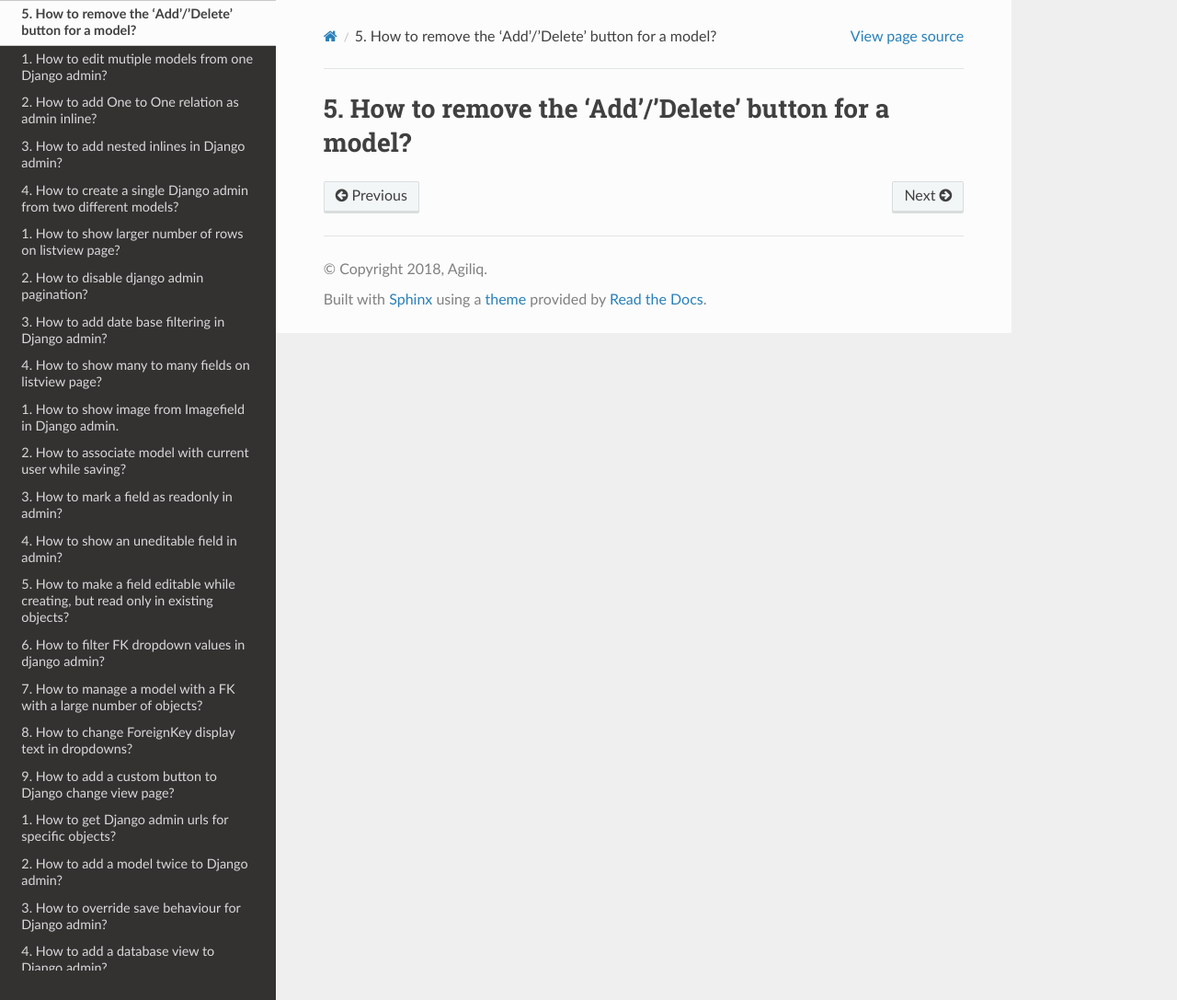
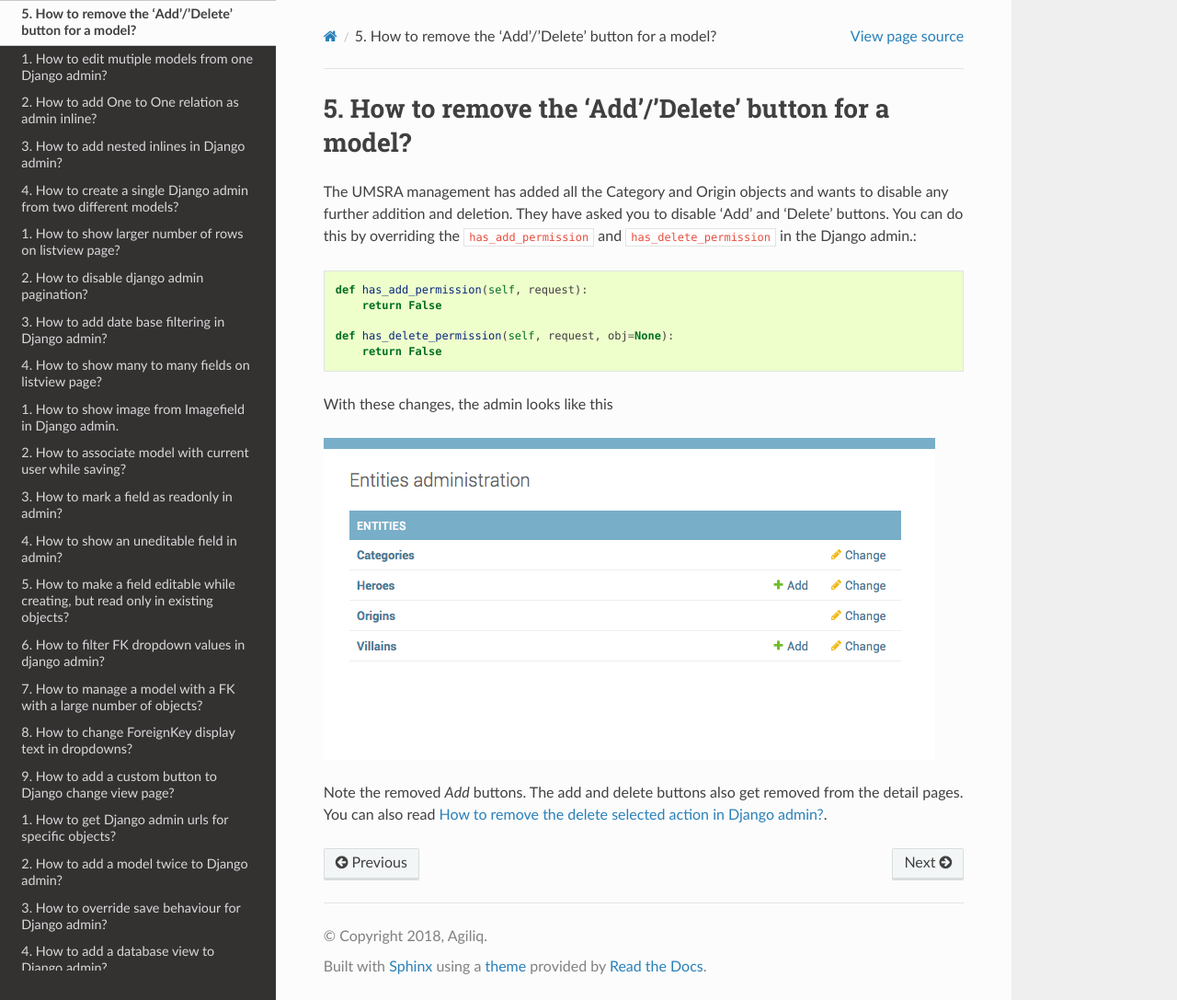
Before and after one commit to agiliq/django-admin-cookbook, a Sphinx documentation site: the page built from docs/remove_add_delete.rst, in a window 1280 px wide and 1087 px high. Shown: the whole window at 92% size. Built offline with Sphinx 7.4.7 and the Read the Docs theme 2.0.0, drawn with Linux system fonts in a browser that asks for light colours.

Commit message:
Added chapter for removing delete button

```diff
--- a/docs/add_actions.rst
+++ b/docs/add_actions.rst
@@ -2,10 +2,10 @@ How to add additional actions in Django admin?
 +++++++++++++++++++++++++++++++++++++++++++++++
 
 Django admin allows you to add additional actions which allow you to do bulk actions.
-You have been asked to add an action which will mark multiple :code:`Hero`s as immortal.
+You have been asked to add an action which will mark multiple :code:`Hero` s as immortal.
 
 You can do this by adding action a method to ModelAdmin
-and adding the method as string to :code:`actions`::
+and adding the method as string to :code:`actions` ::
 
     actions = ["mark_immortal"]
 
--- a/docs/remove_add_delete.rst
+++ b/docs/remove_add_delete.rst
@@ -1,2 +1,22 @@
 How to remove the 'Add'/'Delete' button for a model?
 ====================================================
+
+
+The UMSRA management has added all the Category and Origin objects and wants to disable any further addition and deletion.
+They have asked you to disable 'Add' and 'Delete' buttons. You can do this by overriding the
+:code:`has_add_permission` and :code:`has_delete_permission` in the Django admin.::
+
+
+
+    def has_add_permission(self, request):
+        return False
+
+    def has_delete_permission(self, request, obj=None):
+        return False
+
+
+With these changes, the admin looks like this
+
+.. image:: remove_add_perms.png
+
+Note the removed `Add` buttons. The add and delete buttons also get removed from the detail pages. You can also read :doc:`remove_delete_selected`.
--- a/docs/remove_delete_selected.rst
+++ b/docs/remove_delete_selected.rst
@@ -16,3 +16,5 @@ We can remove it form the dropdown. Your code looks like this with the changes.:
 And your admin looks like this
 
 .. image:: export_selected.png
+
+You should also read :doc:`remove_add_delete`.
```
Also changed, not shown: docs/remove_add_perms.png (added), 1 other file.
